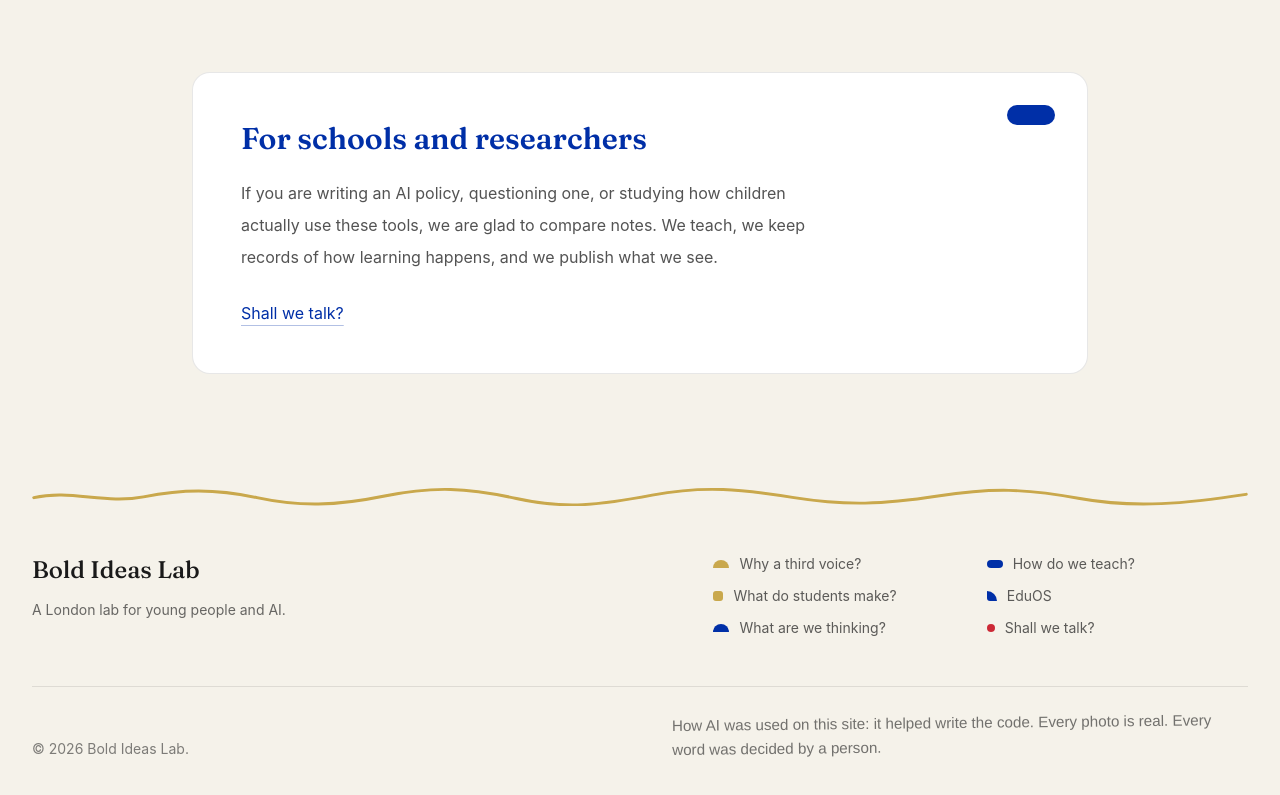
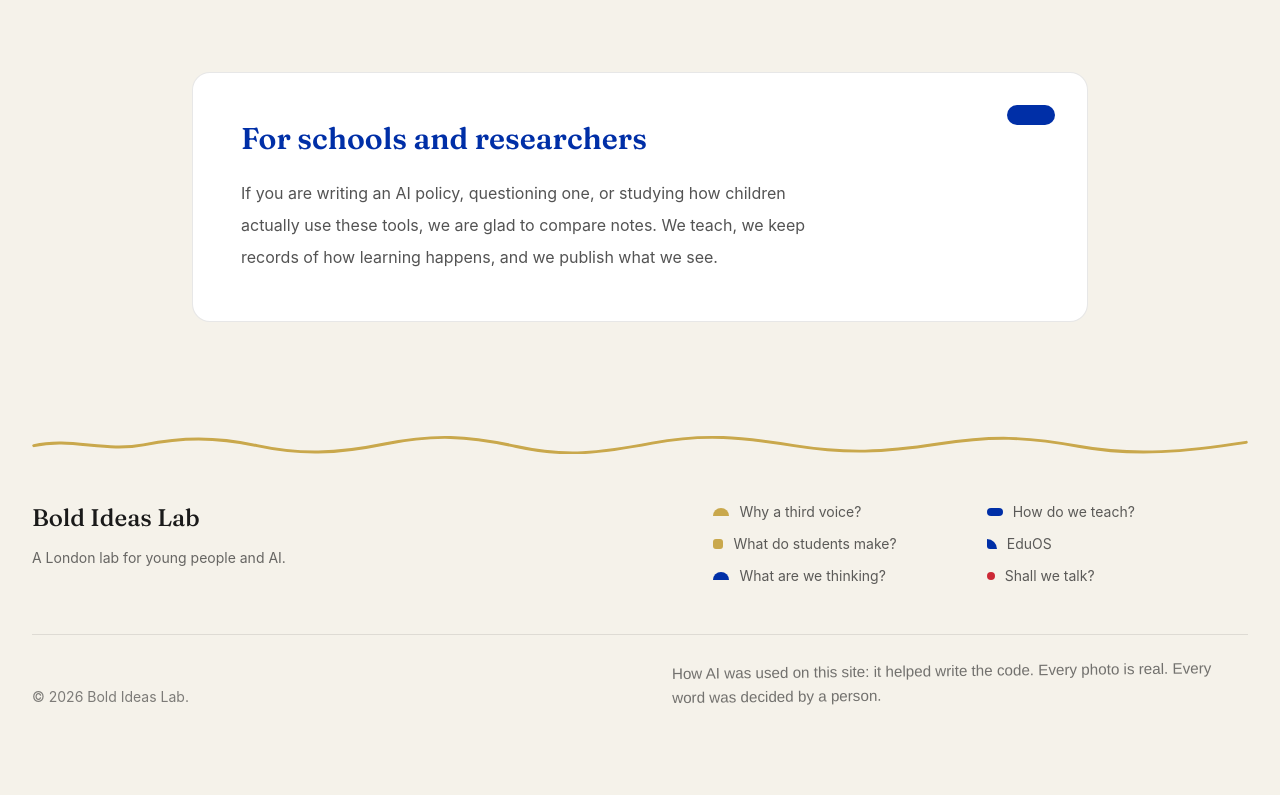
Before and after one commit to GuiruLin/boldideaslab-site, a Next.js app: page /about in a window 1280 px wide. Shown: the part 3181-3976 px from the top of the page. After the commit the page ends 3944 px from the top, so only its background shows below. Built offline with nearby package versions, Linux system fonts and the light colour scheme; a web font is replaced by a local one.

Commit message:
/about：去掉学校段的 Shall we talk CTA（预览未定稿）

```diff
--- a/app/about/page.tsx
+++ b/app/about/page.tsx
@@ -1,6 +1,5 @@
 import type { Metadata } from "next";
 import Image from "next/image";
-import Link from "next/link";
 
 import { Footer } from "@/components/redesign/Footer";
 import { Header } from "@/components/redesign/Header";
@@ -129,12 +128,6 @@ export default function Page() {
                 {t.schools.title}
               </h2>
               <p className="mt-5 max-w-[60ch] leading-8 text-ink/75">{t.schools.body}</p>
-              <Link
-                className="mt-7 inline-block text-blue underline decoration-blue/30 underline-offset-[6px] transition hover:decoration-blue"
-                href="/contact"
-              >
-                {t.schools.cta}
-              </Link>
             </div>
           </Reveal>
         </section>
```
